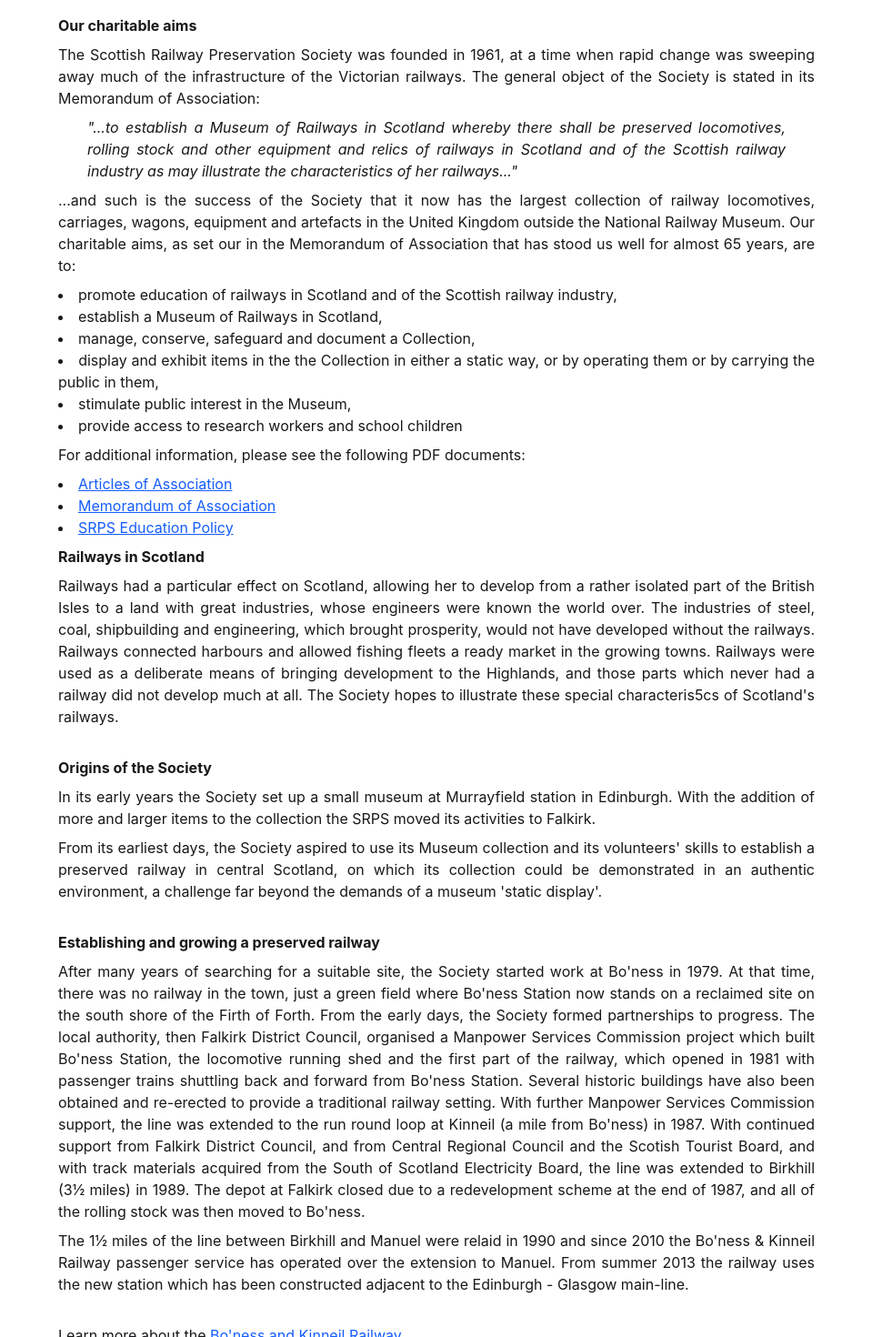
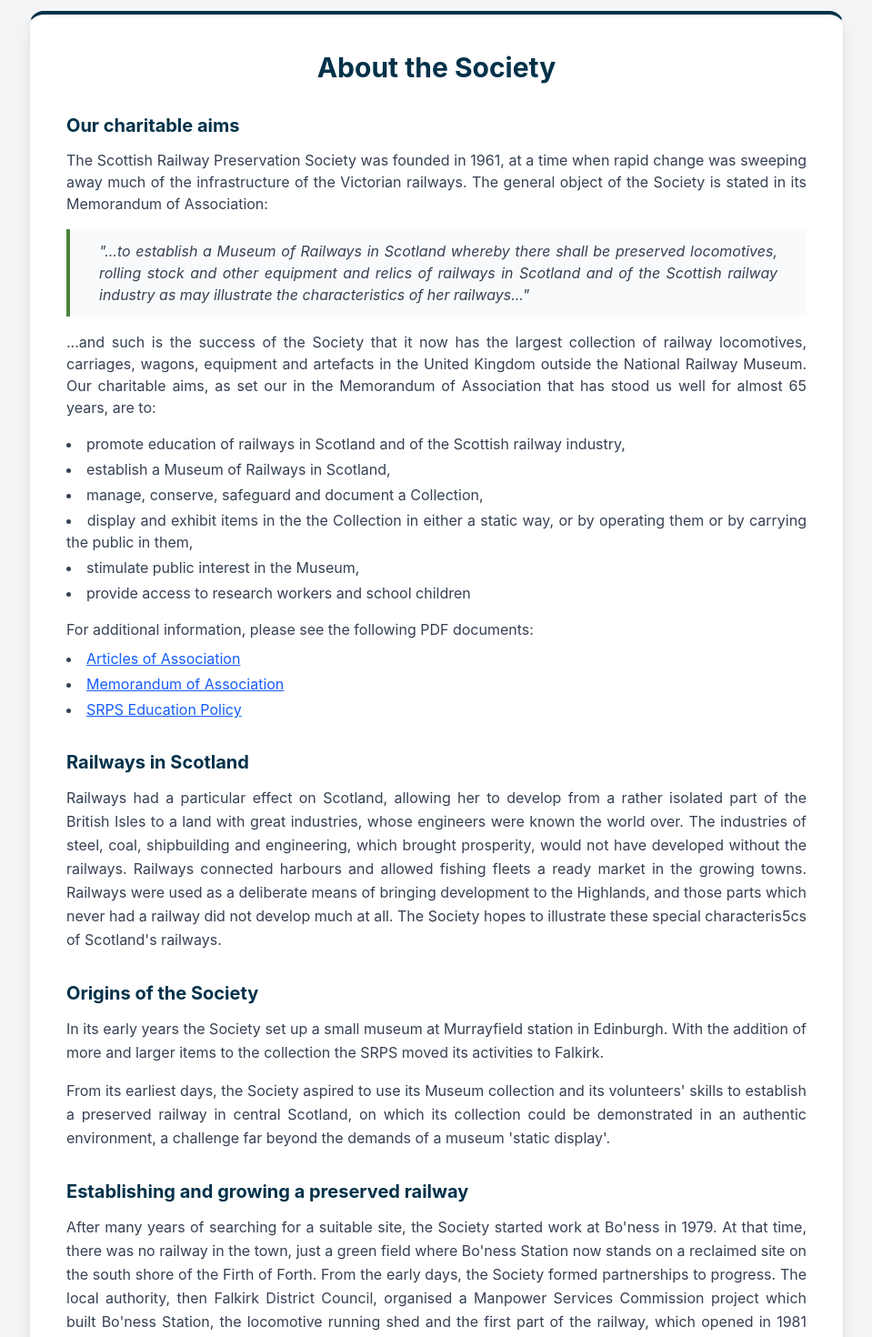
Before and after one commit to thepurpleblob/srpsweb, a Vue app: page /about in a window 1280 px wide. Shown: the part 340-1810 px from the top of the page at 91% size, without its empty margins (160-1119 px from the left). Built offline with nearby package versions, Linux system fonts and the light colour scheme.

Commit message:
improve about page

```diff
--- a/src/views/AboutSociety.vue
+++ b/src/views/AboutSociety.vue
@@ -1,29 +1,29 @@
 <template>
-    <main>
-        <div class="text-justify md:mx-auto md:px-8 px-1 py-3 border-b-2 mb-4 max-w-4xl">
+    <main class="bg-gray-100 px-4 py-10 sm:px-6 sm:py-14">
+        <article class="mx-auto max-w-4xl rounded-2xl border border-gray-200 border-t-4 border-t-[#003149] bg-white p-6 text-justify text-gray-700 shadow-lg sm:p-10">
 
-            <h2 class="font-bold text-2xl mb-4 text-center">About the Society</h2>
+            <h1 class="mb-8 text-center text-3xl font-bold text-[#003149]">About the Society</h1>
 
-            <h4 class="font-bold mb-2">Our charitable aims</h4>
+            <h2 class="mb-3 text-xl font-bold text-[#003149]">Our charitable aims</h2>
 
-            <p class="mb-2">
+            <p class="mb-4">
                 The Scottish Railway Preservation Society was founded in 1961, at a time when rapid change was
                 sweeping away much of the infrastructure of the Victorian railways. The general object of the Society is
                 stated in its Memorandum of Association:
             </p>
-            <blockquote class="mb-2 italic px-8">
+            <blockquote class="mb-4 border-l-4 border-[#49853b] bg-gray-50 px-5 py-3 italic sm:px-8">
                 &quot;...to establish a Museum of Railways in Scotland whereby there shall be preserved locomotives, rolling
                 stock and other equipment and relics of railways in Scotland and of the Scottish railway industry as may
                 illustrate the characteristics of her railways...&quot;
             </blockquote>
-            <p class="mb-2">
+            <p class="mb-4">
                 ...and such is the success of the Society that it now has the
                 largest collection of railway locomotives, carriages, wagons, equipment and artefacts in the United
                 Kingdom outside the National Railway Museum.
                 Our charitable aims, as set our in the Memorandum of Association that has stood us well for almost 65
                 years, are to:
             </p>
-            <ul class="mb-2 list-inside list-disc">
+            <ul class="mb-4 list-inside list-disc space-y-1">
                 <li>promote education of railways in Scotland and of the Scottish railway industry,</li>
                 <li>establish a Museum of Railways in Scotland,</li>
                 <li>manage, conserve, safeguard and document a Collection,</li>
@@ -33,15 +33,15 @@
                 <li>provide access to research workers and school children</li>
             </ul>
             <p class="mb-2">For additional information, please see the following PDF documents:</p>
-            <ul class="mb-2 list-inside list-disc">
+            <ul class="mb-8 list-inside list-disc space-y-1">
                 <li><a class="underline text-blue-600 hover:text-blue-800 visited:text-purple-600" :href="AAUrl">Articles of Association</a></li>
                 <li><a class="underline text-blue-600 hover:text-blue-800 visited:text-purple-600" :href="MAUrl">Memorandum of Association</a></li>
                 <li><a class="underline text-blue-600 hover:text-blue-800 visited:text-purple-600" :href="EPUrl">SRPS Education Policy</a></li>
             </ul>
 
-            <h4 class="font-bold mb-2">Railways in Scotland</h4>
+            <h2 class="mb-3 text-xl font-bold text-[#003149]">Railways in Scotland</h2>
 
-            <p class="mb-8">
+            <p class="mb-8 leading-relaxed">
                 Railways had a particular effect on Scotland, allowing her to develop from a rather isolated part of the
                 British Isles to a land with great industries, whose engineers were known the world over. The industries of
                 steel, coal, shipbuilding and engineering, which brought prosperity, would not have developed without
@@ -51,21 +51,21 @@
                 characteris5cs of Scotland's railways.
             </p>
 
-            <h4 class="font-bold mb-2">Origins of the Society</h4>
+            <h2 class="mb-3 text-xl font-bold text-[#003149]">Origins of the Society</h2>
 
-            <p class="mb-2">
+            <p class="mb-4 leading-relaxed">
                 In its early years the Society set up a small museum at Murrayfield station in Edinburgh. With the addition
                 of more and larger items to the collection the SRPS moved its activities to Falkirk.
             </p>
-            <p class="mb-8">
+            <p class="mb-8 leading-relaxed">
                 From its earliest days, the Society aspired to use its Museum collection and its volunteers' skills to
                 establish a preserved railway in central Scotland, on which its collection could be demonstrated in an
                 authentic environment, a challenge far beyond the demands of a museum 'static display'.
             </p>
 
-            <h4 class="font-bold mb-2">Establishing and growing a preserved railway</h4>
+            <h2 class="mb-3 text-xl font-bold text-[#003149]">Establishing and growing a preserved railway</h2>
 
-            <p class="mb-2">
+            <p class="mb-4 leading-relaxed">
                 After many years of searching for a suitable site, the Society started work at Bo'ness in 1979. At that time,
                 there was no railway in the town, just a green field where Bo'ness Station now stands on a reclaimed site
                 on the south shore of the Firth of Forth. From the early days, the Society formed partnerships to progress.
@@ -79,16 +79,16 @@
                 line was extended to Birkhill (3&frac12; miles) in 1989. The depot at Falkirk closed due to a redevelopment
                 scheme at the end of 1987, and all of the rolling stock was then moved to Bo'ness.
             </p>
-            <p class="mb-8">
+            <p class="mb-8 leading-relaxed">
                 The 1&frac12; miles of the line between Birkhill and Manuel were relaid in 1990 and since 2010 the Bo'ness &
                 Kinneil Railway passenger service has operated over the extension to Manuel. From summer 2013 the
                 railway uses the new station which has been constructed adjacent to the Edinburgh - Glasgow main-line.
             </p>
 
-            <p>Learn more about the <a class="underline text-blue-600 hover:text-blue-800 visited:text-purple-600" href="https://www.bkrailway.co.uk">
+            <p class="leading-relaxed">Learn more about the <a class="font-medium text-info underline hover:text-blue-800 visited:text-purple-600" href="https://www.bkrailway.co.uk">
                 Bo'ness and Kinneil Railway
             </a></p>
-        </div>
+        </article>
     </main>
 </template>
 
```
